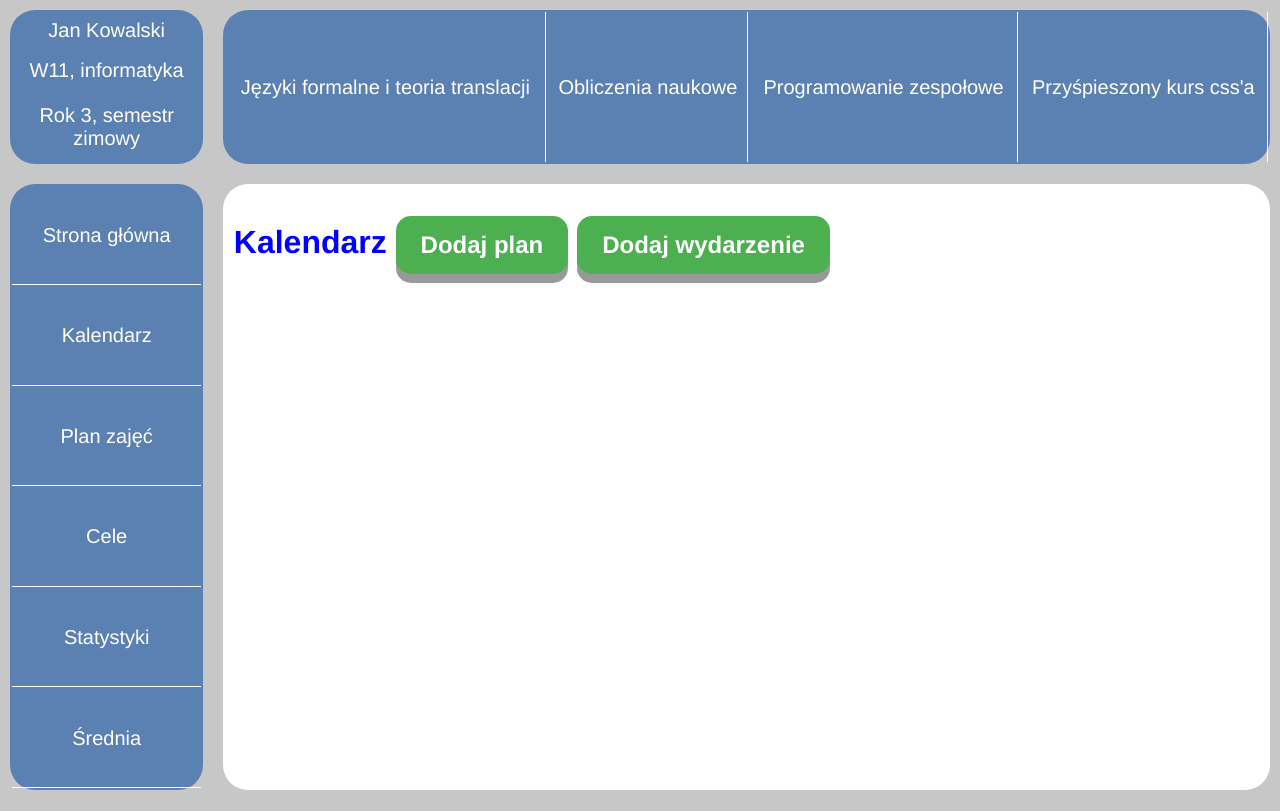
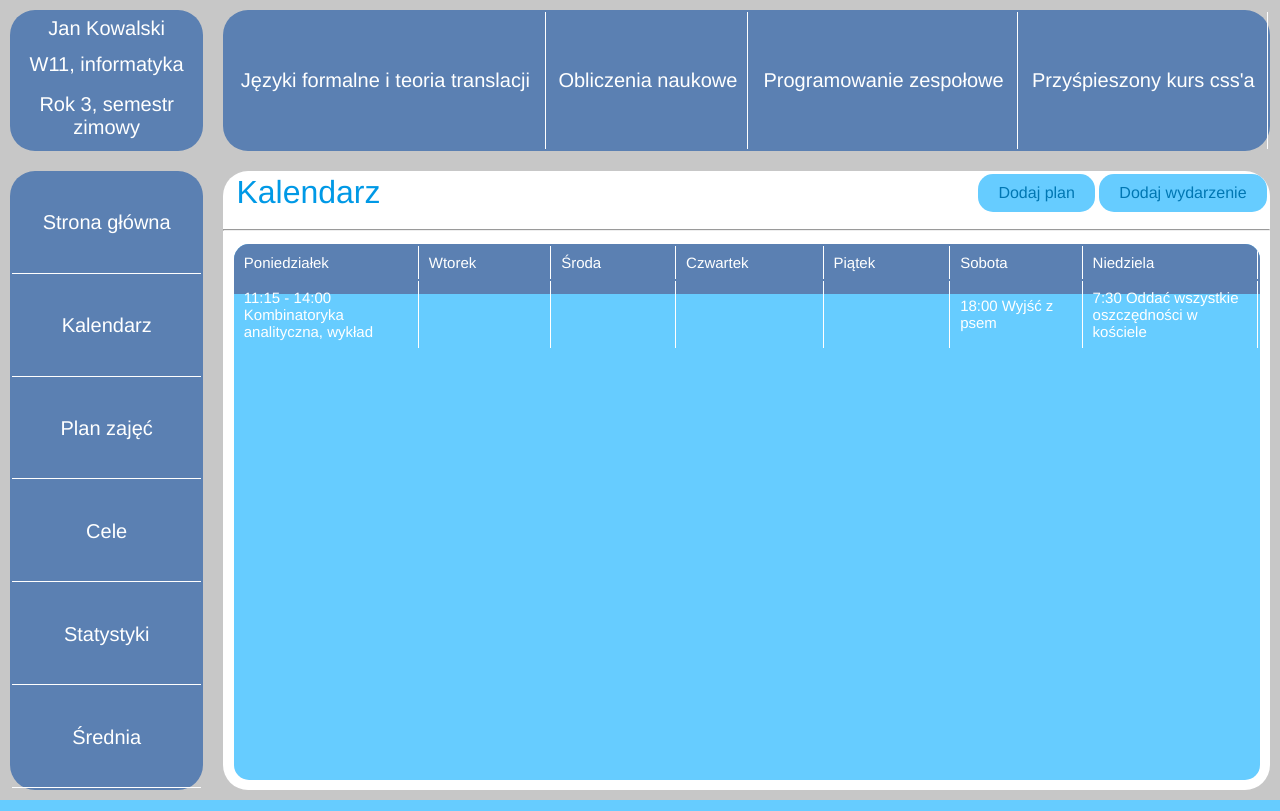
Before and after one commit to mateuszkochanek/student-helper, a Django app: page /calendar/ in a window 1280 px wide. Run offline with Django 3.2, Linux system fonts and the light colour scheme.

Commit message:
+Calendar view

```diff
--- a/static/css/base-template.css
+++ b/static/css/base-template.css
@@ -90,39 +90,3 @@
     border-radius: 25px;
     background: white;
 }
-
-.titlebar {
-    border-radius: 25px;
-    display: inline-block;
-    vertical-align: top;
-    position: relative;
-    color: blue;
-    width: 100%;
-    height: 100%;
-    margin: 1%;
-}
-
-.button {
-
-     display: inline-block;
-     padding: 15px 25px;
-     font-size: 24px;
-     cursor: pointer;
-     text-align: center;
-     text-decoration: none;
-     outline: none;
-     color: #fff;
-     background-color: #4CAF50;
-     border: none;
-     border-radius: 15px;
-     box-shadow: 0 9px #999;
-
-}
-
-.button:hover {background-color: #3e8e41}
-
-.button:active {
-  background-color: #3e8e41;
-  box-shadow: 0 5px #666;
-  transform: translateY(4px);
-}
--- /dev/null
+++ b/static/css/calendar.css
@@ -0,0 +1,94 @@
+.grid-container {
+    width: 100%;
+    height: 100%;
+    display: grid;
+    grid-gap: 5px;
+    grid-template-columns: repeat(12, 1fr);
+    grid-template-rows:auto auto;
+}
+
+
+.titlebar {
+    grid-column: 1 / 3;
+    grid-row: 1;
+    text-align: center;
+    font-size: 32px;
+    margin: 1%;
+    max-height: 32px;
+}
+
+
+.title {
+    color: #0099e6;
+    margin: 1%;
+}
+
+.buttonbar {
+
+    grid-column: 9 / 13;
+    grid-row: 1;
+    text-align: right;
+    margin: 1%;
+    max-height: 32px;
+}
+
+.button {
+
+     display: inline-block;
+     padding: 10px 20px;
+     font-size: 16px;
+     cursor: pointer;
+     text-align: center;
+     text-decoration: none;
+     outline: none;
+     color: #0077b3;
+     background-color: #66ccff;
+     border: none;
+     border-radius: 15px;
+
+}
+
+.button:hover {background-color:  #004466}
+
+.button:active {
+  background-color: #66ccff;
+  box-shadow: 0 5px #666;
+  transform: translateY(4px);
+}
+
+.line {
+    grid-column: 1/ 13;
+    grid-row: 2;
+    max-height: 2px;
+}
+
+.calendar {
+    grid-column: 1 / 13;
+    grid-row: 3 / 55;
+    border-radius: 15px;
+    background-color: #66ccff;
+    margin: 1%;
+    overflow: scroll;
+
+}
+.calendar_title {
+    grid-column: 1 / 13;
+    grid-row: 3;
+    background: #5b80b2;
+    color: white;
+    max-height: 50px;
+}
+
+.calendar_title table {
+    width: 100%;
+    height: 100%;
+    text-align:center;
+    font-size: 15px;
+}
+
+.calendar_title table td {
+    border-right: 1px solid white;
+    text-align: left;
+    padding: 8px;
+    width: 1%;
+}
--- a/templates/calendar.html
+++ b/templates/calendar.html
@@ -1,15 +1,95 @@
 {% extends "base/base-template.html" %}
+{% block extension-styles %}
+    {% load static %}
+    <link rel="stylesheet" type="text/css" href="{% static 'css/calendar.css' %}">
+{% endblock %}
 
 {% block content %}
+<div class="grid-container">
     <div class=titlebar>
-        <h1>Kalendarz
-            <div class=button>
-                Dodaj plan
-            </div>
-            <div class=button>
+        <div class=title>
+            Kalendarz
+        </div>
+    </div>
+    <div class=buttonbar>
+        <div class=button>
+            Dodaj plan
+        </div>
+            <div class=button onclick="myCreateFunction()">
                 Dodaj wydarzenie
-            </div>
-        </h1>
+        </div>
     </div>
 
+    <div class=line>
+        <hr style="color:CornflowerBlue">
+    </div>
+
+
+
+    <div class=calendar>
+        <div class=calendar_title>
+            <table id="myTable">
+                <tr>
+                    <td>
+                        Poniedziałek
+                    </td>
+                    <td>
+                        Wtorek
+                    </td>
+                    <td>
+                        Środa
+                    </td>
+                    <td>
+                        Czwartek
+                    </td>
+                    <td>
+                        Piątek
+                    </td>
+                    <td>
+                        Sobota
+                    </td>
+                    <td>
+                        Niedziela
+                    </td>
+                </tr>
+
+                <tr>
+                    <td>
+                        11:15 - 14:00 Kombinatoryka analityczna, wykład
+                    </td>
+                    <td></td>
+                    <td></td>
+                    <td></td>
+                    <td></td>
+                    <td>
+                        18:00 Wyjść z psem
+                    </td>
+                    <td>
+                        7:30 Oddać wszystkie oszczędności w kościele
+                    </td>
+                </tr>
+
+
+            </table>
+        </div>
+    </div>
+</div>
+
+<script>
+function myCreateFunction() {
+  var table = document.getElementById("myTable");
+  var row = table.insertRow(table.length);
+  var cell1 = row.insertCell(0);
+  var cell2 = row.insertCell(1);
+  cell1.innerHTML = "14:00 Zajęcia";
+  cell2.innerHTML = "16:00 Odpoczynek";
+
+}
+
+function myDeleteFunction() {
+  document.getElementById("myTable").deleteRow(0);
+}
+</script>
+
+
 {% endblock %}
```
